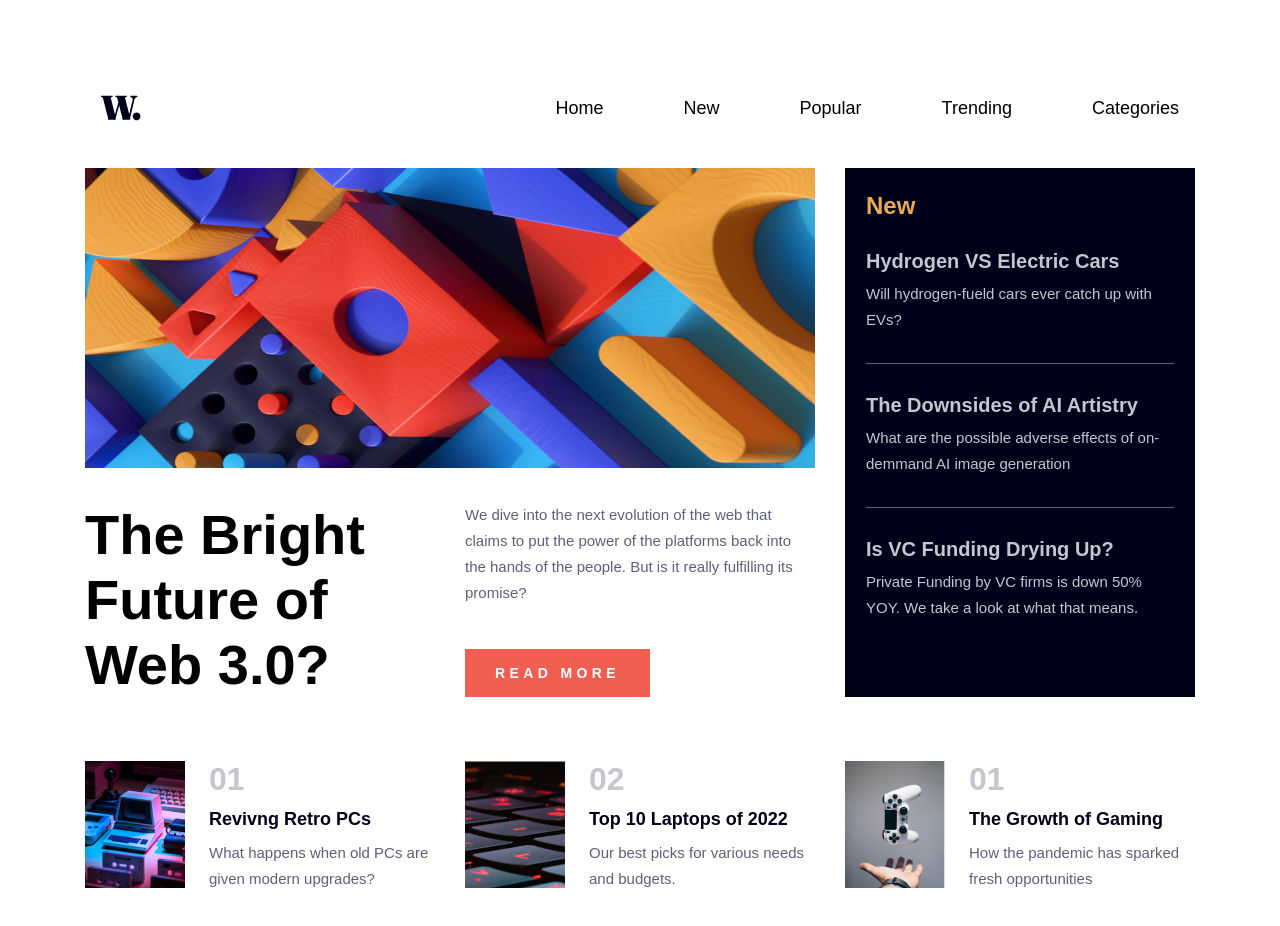
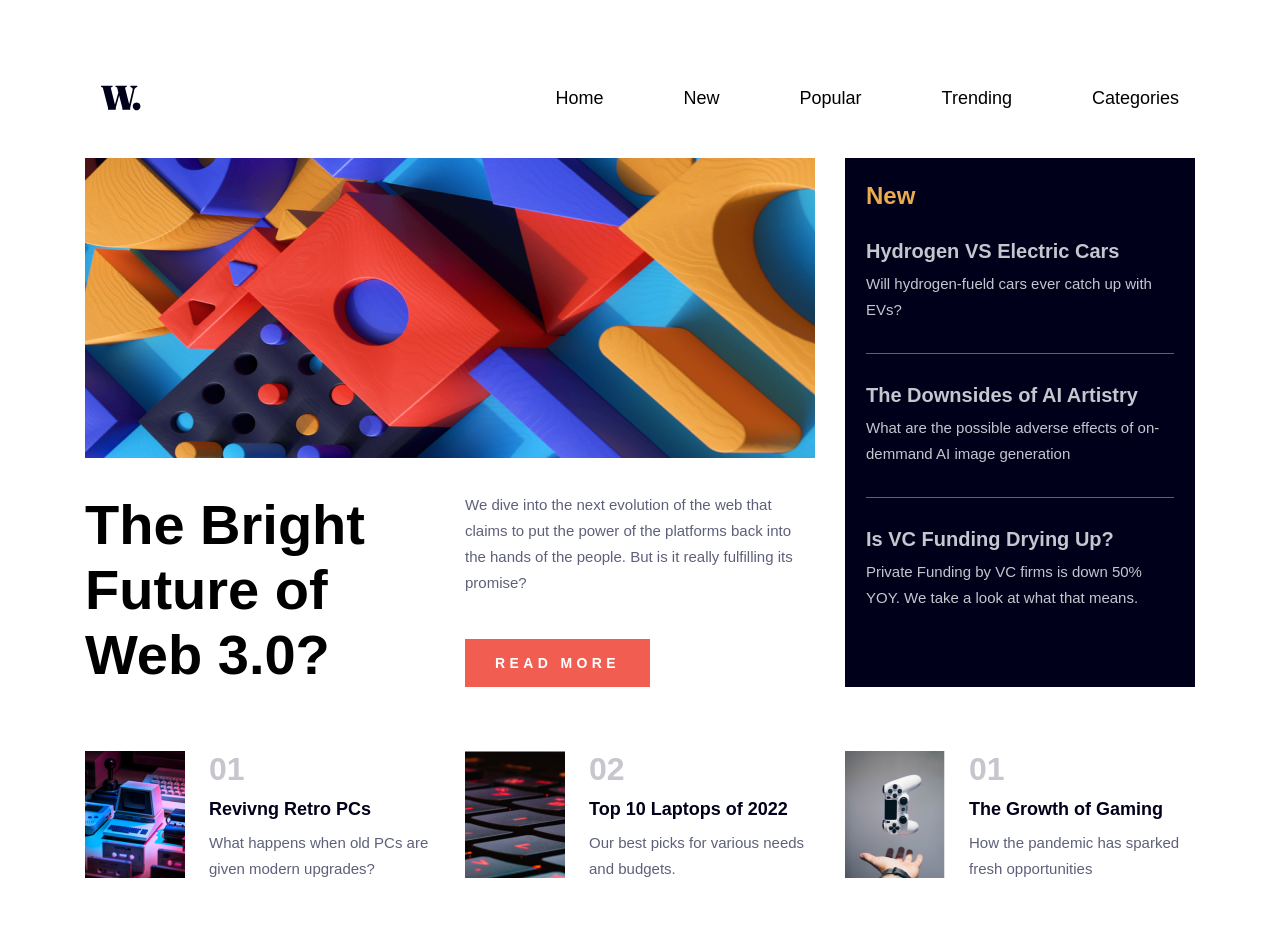
Before and after one commit to MeowB/CSS-Becode, a plain HTML site: page myCssExercises/09_website3.0/index.html in a window 1280 px wide. Before the commit the page ends 892 px from the top, so only its background shows below. Drawn offline with Linux system fonts and the light colour scheme.

Commit message:
debugging

```diff
--- a/myCssExercises/09_website3.0/styles/style.scss
+++ b/myCssExercises/09_website3.0/styles/style.scss
@@ -230,7 +230,7 @@ main {
 @media screen and (min-width: 768px) {
 
 	header {
-		padding-top: 80px;
+		padding-top: 70px;
 		.container {
 			.menu {
 				margin: 0;
@@ -311,6 +311,7 @@ main {
 		.grid-3-bottom {
 			padding: 0;
 			grid-template-rows: auto;
+			padding-bottom: 120px;
 		}
 	}
 }
```
Also changed, not shown: myCssExercises/09_website3.0/styles/style.css, 1 other file.
